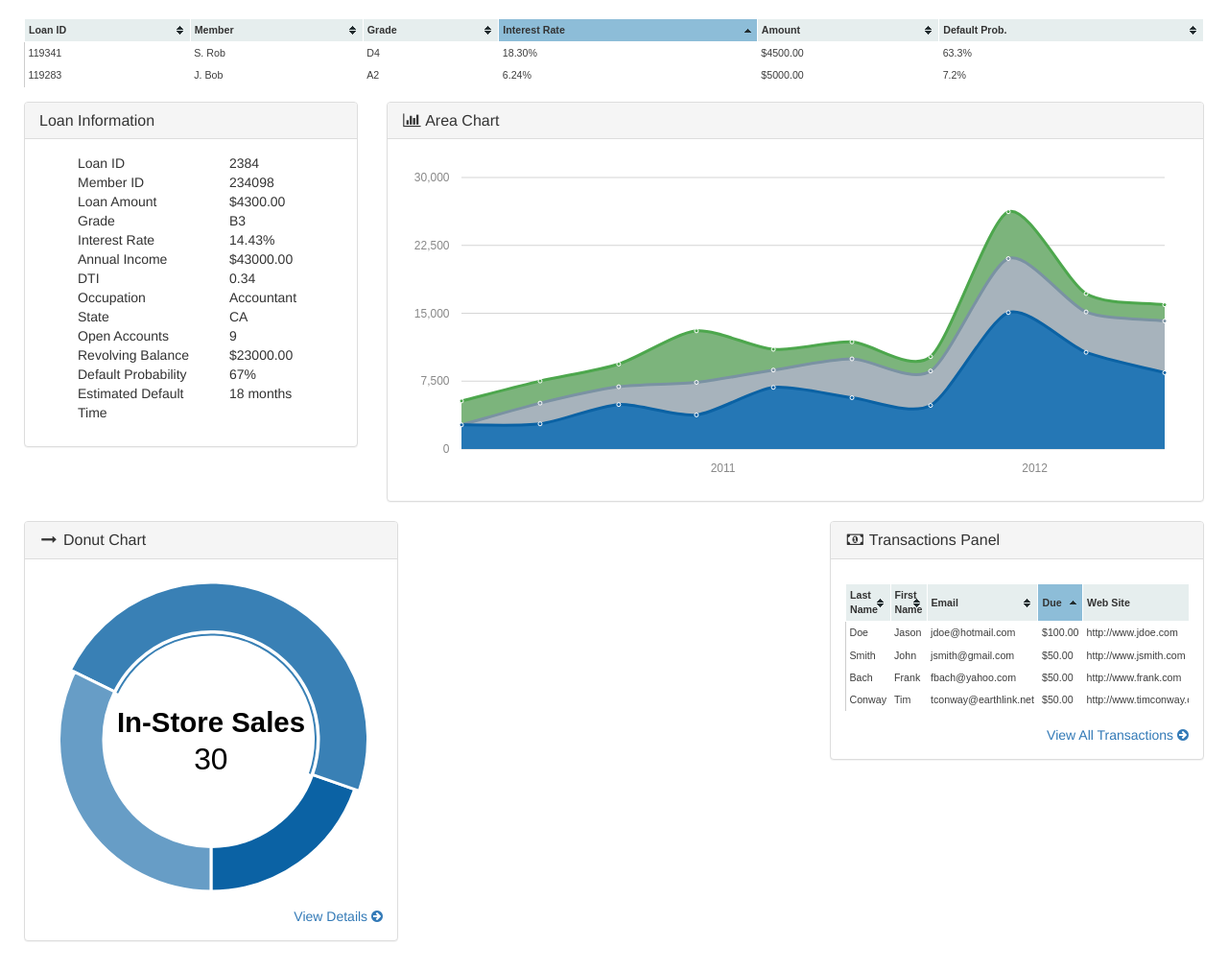
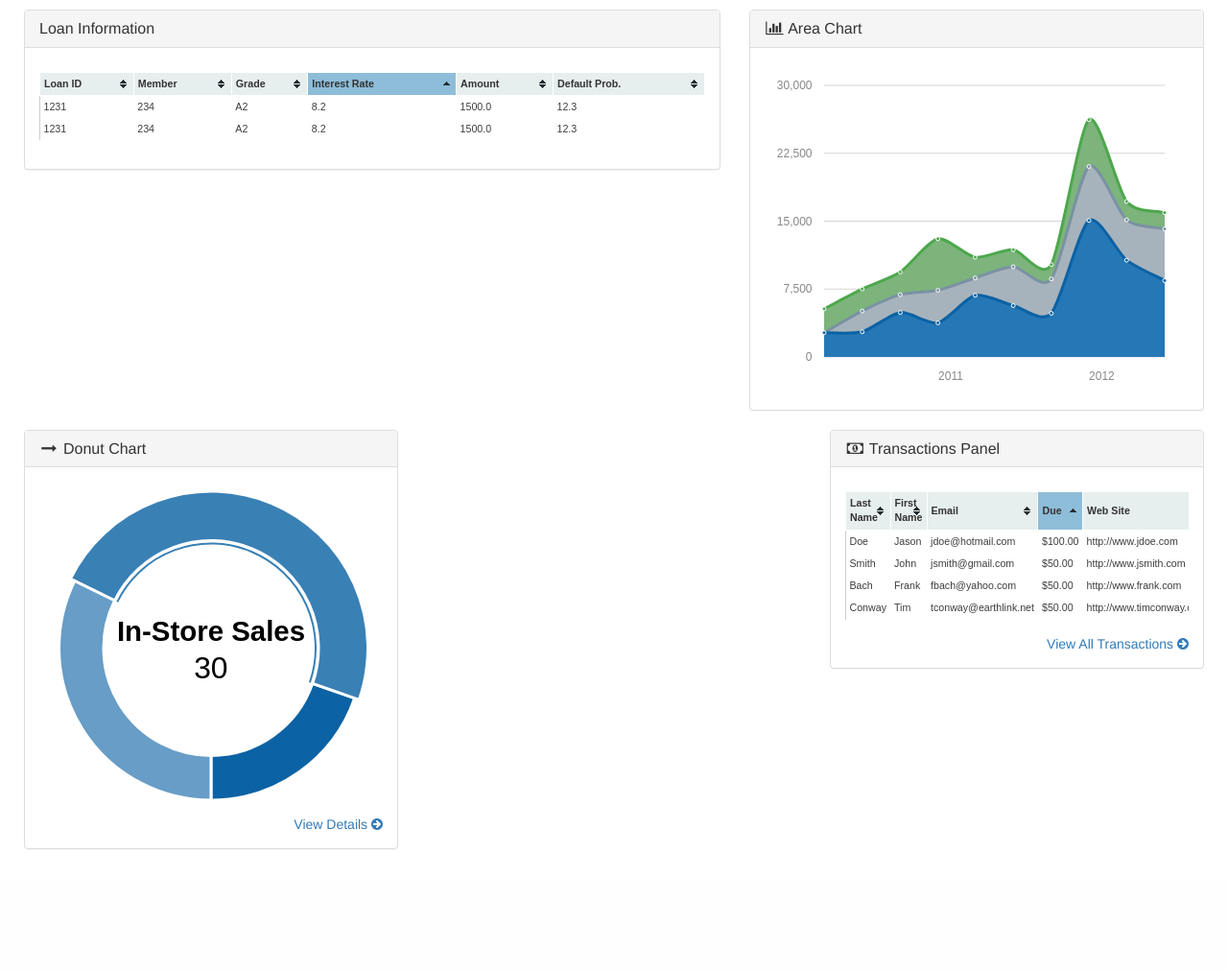
Before and after one commit to abradle2/LendingLounge, a Flask app: page / in a window 1280 px wide. Shown: the part 51-1062 px from the top of the page at 96% size. After the commit the page ends 936 px from the top, so only its background shows below. Run offline with Flask 2, Linux system fonts and the light colour scheme; some libraries are stand-ins or nearby versions.

Commit message:
updated flask app

```diff
--- a/app/static/css/sb-admin.css
+++ b/app/static/css/sb-admin.css
@@ -183,22 +183,13 @@ ul.alert-dropdown {
 /* Custom CSS Added by Aaron */
 
 #single-loan-info {
-    width: 30%;
+    width: 60%;
 }
 
 #graph-div {
-    width: 70%;
+    width: 40%;
 }
 
-#single-loan-left {
-    float: left;
-    width: 50%;
-}
-
-#single-loan-right {
-    float: left;
-    width: 50%;
-}
 
 .single-loan li {
     list-style-type:none
--- a/app/templates/index.html
+++ b/app/templates/index.html
@@ -58,36 +58,7 @@
                 <!-- Page Heading -->
                 <div class="row">
                     <div class="col-lg-12">
-                        <table id="topTable" class="tablesorter" cellspacing=1>
-                            <thead>
-                            <tr>
-                                <th>Loan ID</th>
-                                <th>Member</th>
-                                <th>Grade</th>
-                                <th>Interest Rate</th>
-                                <th>Amount</th>
-                                <th>Default Prob.</th>
-                            </tr>
-                            </thead>
-                            <tbody>
-                            <tr>
-                                <td>119283</td>
-                                <td>J. Bob</td>
-                                <td>A2</td>
-                                <td>6.24%</td>
-                                <td>$5000.00</td>
-                                <td>7.2%</td>
-                            </tr>
-                            <tr>
-                                <td>119341</td>
-                                <td>S. Rob</td>
-                                <td>D4</td>
-                                <td>18.30%</td>
-                                <td>$4500.00</td>
-                                <td>63.3%</td>
-                            </tr>
-                            </tbody>
-                        </table>
+
                     </div>
                 </div>
                 <!-- /.row -->
@@ -100,38 +71,30 @@
                             </div>
                             <div class="panel-body">
                                 <div class="single-loan" id="single-loan-left">
-                                    <ul>
-                                        <li>Loan ID</li>
-                                        <li>Member ID</li>
-                                        <li>Loan Amount</li>
-                                        <li>Grade</li>
-                                        <li>Interest Rate</li>
-                                        <li>Annual Income</li>
-                                        <li>DTI</li>
-                                        <li>Occupation</li>
-                                        <li>State</li>
-                                        <li>Open Accounts</li>
-                                        <li>Revolving Balance</li>
-                                        <li>Default Probability</li>
-                                        <li>Estimated Default Time</li>
-                                    </ul>
-                                </div>
-                                <div class="single-loan" id="single-loan-right">
-                                    <ul>
-                                        <li>2384</li>
-                                        <li>234098</li>
-                                        <li>$4300.00</li>
-                                        <li>B3</li>
-                                        <li>14.43%</li>
-                                        <li>$43000.00</li>
-                                        <li>0.34</li>
-                                        <li>Accountant</li>
-                                        <li>CA</li>
-                                        <li>9</li>
-                                        <li>$23000.00</li>
-                                        <li>67%</li>
-                                        <li>18 months</li>
-                                    </ul>
+                                    <table id="topTable" class="tablesorter" cellspacing=1>
+			                            <thead>
+			                            <tr>
+			                                <th>Loan ID</th>
+			                                <th>Member</th>
+			                                <th>Grade</th>
+			                                <th>Interest Rate</th>
+			                                <th>Amount</th>
+			                                <th>Default Prob.</th>
+			                            </tr>
+			                            </thead>
+			                            <tbody>
+			                            {% for loan in loans %}
+			                            <tr>
+			                                <td>{{loan['id']}}</td>
+			                                <td>{{loan['memberId']}}</td>
+			                                <td>{{loan['grade']}}</td>
+			                                <td>{{loan['intRate']}}</td>
+			                                <td>{{loan['loanAmnt']}}</td>
+			                                <td>{{loan['defaultProb']}}</td>
+			                            </tr>
+			                            {% endfor %}
+			                            </tbody>
+			                        </table>
                                 </div>
 
                             </div>
--- a/app/views.py
+++ b/app/views.py
@@ -3,16 +3,49 @@ from app import app
 import pymysql as mdb
 import os
 
-passwd = os.environ['MYSQL_PASSWORD']
-db = mdb.connect(host='127.0.0.1', port=3307, user='root', passwd=passwd, db='insight', autocommit=True)
+
+#passwd = os.environ['MYSQL_PASSWORD']
+#db = mdb.connect(host='127.0.0.1', port=3307, user='root', passwd=passwd, db='insight', autocommit=True)
 
 @app.route('/')
 @app.route('/index')
 
 def index():
+
+	a = 3
+	loans = []
+	loans.append({'id':1231,
+				  'memberId': 234,
+				  'grade': 'A2',
+				  'intRate': 8.2,
+				  'loanAmnt': 1500.00,
+				  'defaultProb': 12.3,
+				  'annualInc': 37000,
+				  'dti': 0.43,
+				  'occupation': 'Accountant',
+				  'addrState': 'CA',
+				  'openAccts': 9,
+				  'revolBl': 12000,
+				  'defaultPeriod': 10})
+	loans.append({'id':1231,
+				  'memberId': 234,
+				  'grade': 'A2',
+				  'intRate': 8.2,
+				  'loanAmnt': 1500.00,
+				  'defaultProb': 12.3,
+				  'annualInc': 37000,
+				  'dti': 0.43,
+				  'occupation': 'Accountant',
+				  'addrState': 'CA',
+				  'openAccts': 9,
+				  'revolBl': 12000,
+				  'defaultPeriod': 10})
+
 	return render_template("index.html",
-				title='Home', user={'nickname': 'Miguel'})
+				loans=loans)
 
+
+'''
 @app.route('/db')
 
 def states_page():
@@ -25,3 +58,4 @@ def states_page():
 		states += result[0]
 		states += "<br>"
 	return states
+'''
```
Also changed, not shown: train_default.py (+16 -7 lines), 3 other files.
